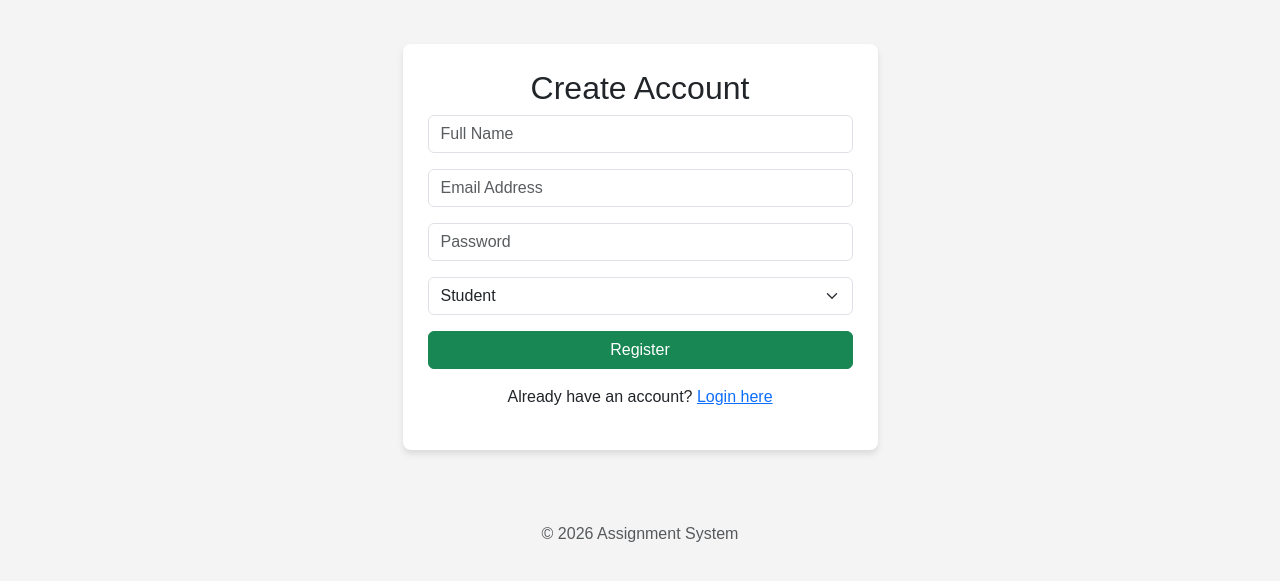
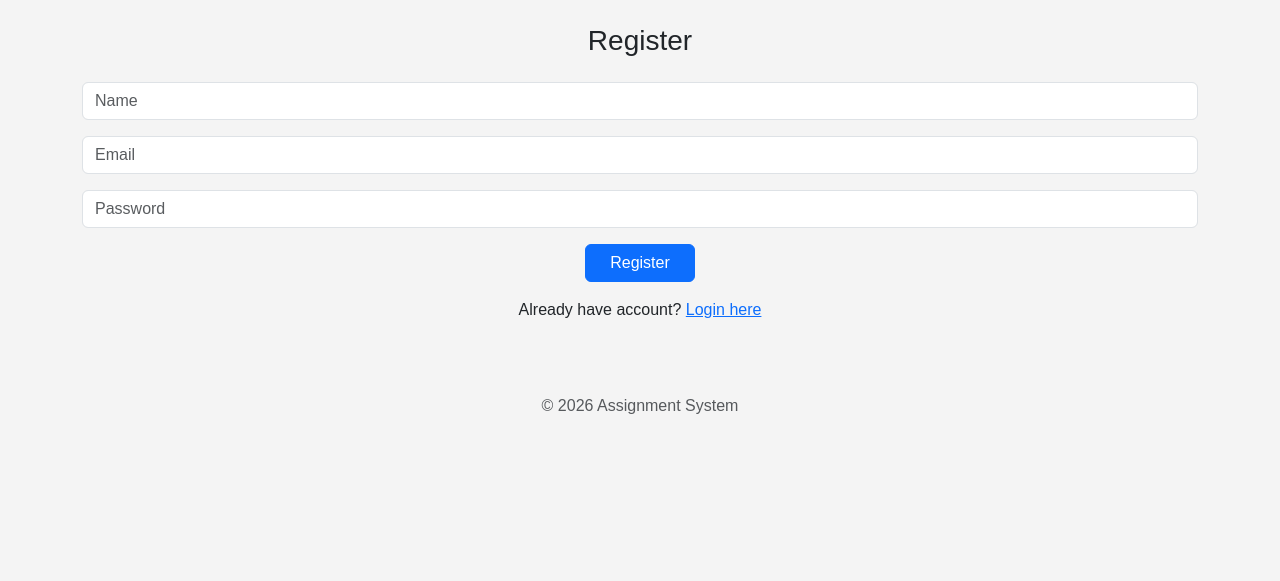
Before and after one commit to Aisyah-saf/MINI-PROJECT-2, a PHP site: page /register.php in a window 1280 px wide. Shown: the part 54-635 px from the top of the page. Run offline with PHP 8.4, Linux system fonts and the light colour scheme.

Commit message:
Update register.php

```diff
--- a/register.php
+++ b/register.php
@@ -2,76 +2,65 @@
 include 'config.php';
 include 'header.php';
 
-$message = ""; // Initialize message variable to avoid "undefined" errors
+$msg = "";
 
-if(isset($_POST['register'])) {
-    // Collect data from form
-    $name = $_POST['name'];
-    $email = $_POST['email'];
+if(isset($_POST['register'])){
+    $name = trim($_POST['name']);
+    $email = trim($_POST['email']);
     $password = $_POST['password'];
-    $role = $_POST['role'];
 
-    //Server-side validation: Check if fields are empty
-    if(empty($name) || empty($email) || empty($password)) {
-        $message = "<p class='error'>All fields required</p>";
+    if(empty($name) || empty($email) || empty($password)){
+        $msg = "<div class='alert alert-danger text-center'>All fields required</div>";
     } else {
 
-        // Check if email already exists using prepared statement
-        $check = $conn->prepare("SELECT id FROM users WHERE email = ?");
-        $check->bind_param("s", $email);
+        $check = $conn->prepare("SELECT id FROM users WHERE email=?");
+        $check->bind_param("s",$email);
         $check->execute();
-        $result = $check->get_result();
+        $check->store_result();
 
-        if($result->num_rows > 0) {
-            // When email is already registered
-            $message = "<p class='error'>Email already exists</p>";
+        if($check->num_rows > 0){
+            $msg = "<div class='alert alert-danger text-center'>Email already exists</div>";
         } else {
-            // Hash password for security
-            $hashed = password_hash($password, PASSWORD_DEFAULT);
 
-            // Proceed to insert with role included
-            $stmt = $conn->prepare("INSERT INTO users (name, email, password, role) VALUES (?, ?, ?, ?)");
-            $stmt->bind_param("ssss", $name, $email, $hashed, $role);
+            $pass = password_hash($password, PASSWORD_DEFAULT);
 
-            if($stmt->execute()) {
-                $message = "<p class='success'>Registration successful.</p>";
+            $stmt=$conn->prepare("INSERT INTO users(name,email,password,role) VALUES (?,?,?,'student')");
+            $stmt->bind_param("sss",$name,$email,$pass);
+
+            if($stmt->execute()){
+                $msg = "<div class='alert alert-success text-center'>Registered!</div>";
             } else {
-                $message = "<p class='error'>Registration failed</p>";
+                $msg = "<div class='alert alert-danger'>Error registering</div>";
             }
         }
     }
 }
 ?>
 
-<div class="row justify-content-center">
-    <div class="col-md-5 card">
-        <h2 class="text-center">Create Account</h2>
+<div class="auth-box">
+<div class="card-box">
 
-        <?= $message; ?>
+<h3 class="text-center mb-4">Register</h3>
 
-        <form method="POST">
-            <div class="mb-3">
-                <input type="text" name="name" class="form-control" placeholder="Full Name" required>
-            </div>
-            <div class="mb-3">
-                <input type="email" name="email" class="form-control" placeholder="Email Address" required>
-            </div>
-            <div class="mb-3">
-                <input type="password" name="password" class="form-control" placeholder="Password" required>
-            </div>
-            <div class="mb-3">
-                <select name="role" class="form-select">
-                    <option value="student">Student</option>
-                    <option value="admin">Admin</option>
-                </select>
-            </div>
-            <button name="register" class="btn btn-success w-100">Register</button>
-        </form>
+<?= $msg ?>
 
-        <div class="mt-3 text-center">
-            <p>Already have an account? <a href="login.php">Login here</a></p>
-        </div>
-    </div>
+<form method="POST">
+<input name="name" class="form-control mb-3" placeholder="Name">
+<input name="email" class="form-control mb-3" placeholder="Email">
+<input name="password" type="password" class="form-control mb-3" placeholder="Password">
+
+<div class="text-center">
+<button name="register" class="btn btn-primary px-4">Register</button>
+</div>
+</form>
+
+<p class="text-center mt-3">
+Already have account? <a href="login.php">Login here</a>
+</p>
+
+</div>
 </div>
 
-<?php include 'footer.php'; ?>
+<?php
+include 'footer.php';
+?>
```
